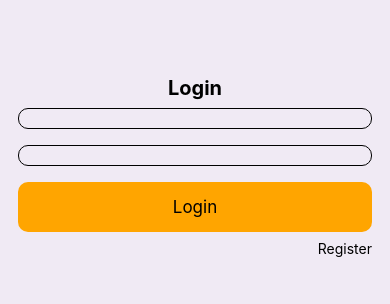
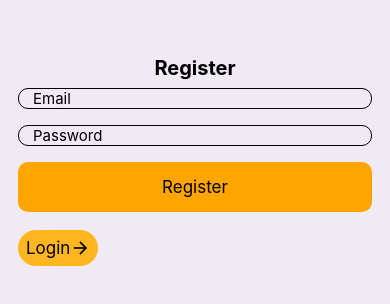
Before and after one commit to salimsm/react-native-expese-tracker, a React Native app: screen / in a window 390 px wide. Shown: the part 256-560 px from the top of the page. Built offline with nearby package versions, Linux system fonts and the light colour scheme.

Commit message:
register page validation done

```diff
--- a/App.tsx
+++ b/App.tsx
@@ -21,9 +21,9 @@ const App = () => {
         screenOptions={{
           headerShown: false,
         }}>
+        <Stack.Screen name="RegisterScreen" component={RegisterScreen} />
         <Stack.Screen name="LoginScreen" component={LoginScreen} />
         <Stack.Screen name="MainScreen" component={MainScreen} />
-        <Stack.Screen name="RegisterScreen" component={RegisterScreen} />
         <Stack.Screen name="AddScreen" component={AddScreen} />
         <Stack.Screen name="TranscationScreen" component={TranscationScreen} />
         <Stack.Screen name="SettingScreen" component={SettingScreen} />
--- a/src/const/colors/colors.ts
+++ b/src/const/colors/colors.ts
@@ -4,7 +4,7 @@ export const AppColors = {
     end: '#2F80ED',
   },
   background: '#F3F4F6',
-  primary: '',
+  primary: '#FFB621',
   secondary: '',
   white:'#FFFFFF',
   black:'#1B1B1B',
--- a/src/screen/login_screen.tsx
+++ b/src/screen/login_screen.tsx
@@ -14,18 +14,19 @@ import {Formik} from 'formik';
 import {loginValidate} from '../utils/login_validation';
 import ErrorText from '../custom_widget/error_text';
 import {textInputStyles} from '../styles';
+import {AppColors} from '../const';
+import Icon from 'react-native-vector-icons/MaterialIcons';
 
 export const LoginScreen = ({navigation}: any) => {
   // const [email, setEmail] = useState('bob2@gmail.com');
   // const [password, setPassword] = useState('12345');
 
-  const handleLogin = async (values:any) => {
-    console.log(values,'values');
+  const handleLogin = async (values: any) => {
+    console.log(values, 'values');
 
     try {
       const response = await loginFirebase(values.email, values.pwd);
-      console.log(response,'response');
-
+      console.log(response, 'response');
     } catch (e: any) {
       ToastAndroid.show(e, ToastAndroid.SHORT);
     }
@@ -45,6 +46,7 @@ export const LoginScreen = ({navigation}: any) => {
             onBlur={handleBlur('email')}
             value={values.email}
             style={textInputStyles.textInput}
+            placeholder="Email"
           />
           {errors.email && <ErrorText message={errors.email} />}
 
@@ -53,6 +55,7 @@ export const LoginScreen = ({navigation}: any) => {
             onBlur={handleBlur('pwd')}
             value={values.pwd}
             style={textInputStyles.textInput}
+            placeholder="Password"
           />
           {errors.pwd && <ErrorText message={errors.pwd} />}
 
@@ -63,8 +66,10 @@ export const LoginScreen = ({navigation}: any) => {
           />
 
           <TouchableOpacity
+            style={styles.secondaryBtn}
             onPress={() => navigation.navigate('RegisterScreen')}>
-            <Text style={{textAlign: 'right'}}>Register</Text>
+            <Text style={{fontSize: 17}}>Register</Text>
+            <Icon name="arrow-forward" size={20}/>
           </TouchableOpacity>
         </View>
       )}
@@ -79,4 +84,13 @@ const styles = StyleSheet.create({
     backgroundColor: '#F0EAF4',
     justifyContent: 'center',
   },
+  secondaryBtn: {
+    backgroundColor: AppColors.primary,
+    flexDirection: 'row',
+    alignItems: 'center',
+    alignSelf: 'flex-start',
+    padding: 8,
+    borderRadius: 20,
+    marginVertical: 10,
+  },
 });
--- a/src/screen/register_screen.tsx
+++ b/src/screen/register_screen.tsx
@@ -1,6 +1,7 @@
 import {
   StyleSheet,
   Text,
+  TextInput,
   ToastAndroid,
   TouchableOpacity,
   View,
@@ -9,7 +10,13 @@ import React, {useState} from 'react';
 import {registerFirebase} from '../utils/firebase/auth';
 import {goBack} from '../utils/navigation';
 import {AppString} from '../const/string/string';
-import { CustomButton, CustomInputText } from '../common';
+import {CustomButton, CustomInputText} from '../common';
+import {Formik} from 'formik';
+import {registerValidate} from '../utils/register_validation';
+import {textInputStyles} from '../styles';
+import ErrorText from '../custom_widget/error_text';
+import {AppColors} from '../const';
+import Icon from 'react-native-vector-icons/MaterialIcons';
 
 export const RegisterScreen = ({navigation}: any) => {
   const [email, setEmail] = useState('bob2@gmail.com');
@@ -30,27 +37,47 @@ export const RegisterScreen = ({navigation}: any) => {
   };
 
   return (
+    <Formik
+      initialValues={{email: '', pwd: ''}}
+      validate={registerValidate}
+      onSubmit={handleRegister}>
+      {({handleChange, handleBlur, handleSubmit, errors, values}) => (
         <View style={styles.container}>
           <Text style={{textAlign: 'center', fontSize: 20, fontWeight: 'bold'}}>
             Register
           </Text>
-      <CustomInputText
+          <TextInput
+            onChangeText={handleChange('email')}
+            onBlur={handleBlur('email')}
+            value={values.email}
+            style={textInputStyles.textInput}
             placeholder="Email"
-        onChangeText={value => setEmail(value)}
           />
-      <CustomInputText
+          {errors.email && <ErrorText message={errors.email} />}
+
+          <TextInput
+            onChangeText={handleChange('pwd')}
+            onBlur={handleBlur('pwd')}
+            value={values.pwd}
+            style={textInputStyles.textInput}
             placeholder="Password"
-        onChangeText={value => setPassword(value)}
           />
+          {errors.pwd && <ErrorText message={errors.pwd} />}
+
           <CustomButton
             text="Register"
             style={{justifyContent: 'center'}}
             onPress={handleRegister}
           />
-      <TouchableOpacity onPress={() => navigation.goBack('RegisterScreen')}>
-        <Text style={{textAlign: 'right'}}>Login</Text>
+          <TouchableOpacity
+            style={styles.secondaryBtn}
+            onPress={() => navigation.goBack('RegisterScreen')}>
+            <Text style={{fontSize: 17}}>Login</Text>
+            <Icon name="arrow-forward" size={20}/>
           </TouchableOpacity>
         </View>
+      )}
+    </Formik>
   );
 };
 
@@ -61,4 +88,13 @@ const styles = StyleSheet.create({
     backgroundColor: '#F0EAF4',
     justifyContent: 'center',
   },
+  secondaryBtn:{
+    backgroundColor: AppColors.primary,
+    flexDirection: 'row',
+    alignItems: 'center',
+    alignSelf:'flex-start',
+    padding:8,
+    borderRadius:20,
+    marginVertical:10
+  }
 });
--- /dev/null
+++ b/src/utils/register_validation.tsx
@@ -0,0 +1,20 @@
+interface IErrors {
+  email: string;
+  pwd: string;
+}
+export const registerValidate = (values: IErrors) => {
+  const errors: Partial<IErrors> = {};
+
+  if (!values.email) {
+    errors.email = 'Required';
+  } else if (!/^[A-Z0-9._%+-]+@[A-Z0-9.-]+\.[A-Z]{2,4}$/i.test(values.email)) {
+    errors.email = 'Invalid email address';
+  }
+
+  if (!values.pwd) {
+    errors.pwd = 'Required';
+  } else if (!/^(?=.*[a-z])(?=.*\d).+$/i.test(values.pwd)) {
+    errors.pwd = 'Password should contain mix of characer and number';
+  }
+  return errors;
+};
```
Also changed, not shown: src/utils/register_screen.tsx (added, +70 -0 lines). Lines whose indentation alone changed are shown as unchanged.
